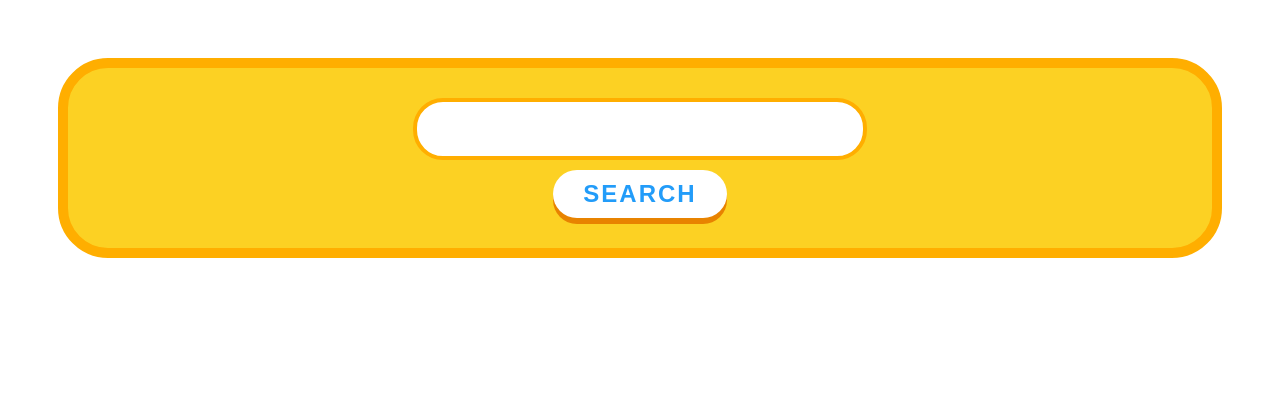
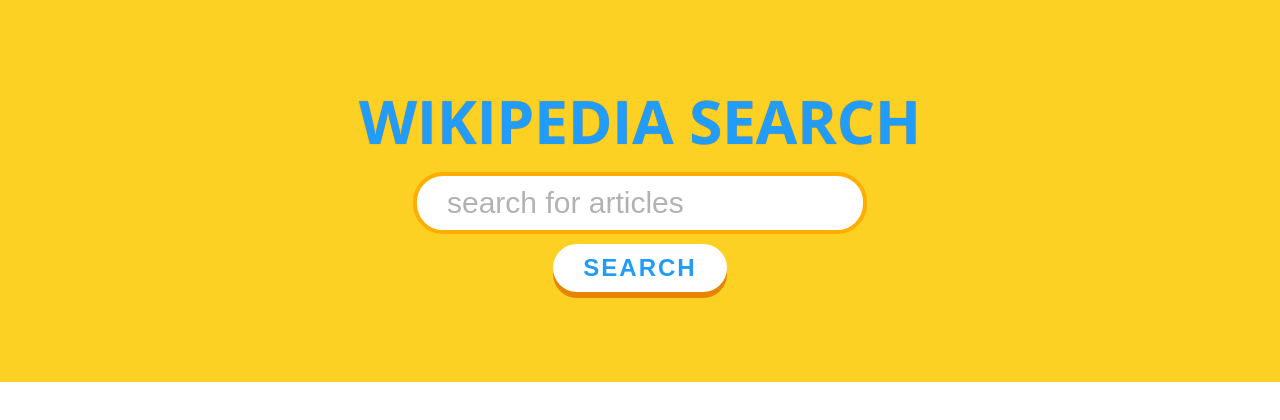
Before and after one commit to jbcoppola/Wikipedia-Viewer, a website: page index.html in a window 1280 px wide. Drawn offline with nearby package versions, Linux system fonts and the light colour scheme.

Commit message:
improved header

```diff
--- a/Content/scripts.js
+++ b/Content/scripts.js
@@ -37,7 +37,7 @@
                 result += "<p>" + data[j][i] + "</p>";
             }
             else {
-                result += "<a class='btn' href='" + data[j][i] + "'>" + "Full Article" + "</a>";
+                result += "<a class='btn' target='_blank' href='" + data[j][i] + "'>" + "Full Article" + "</a>";
             }
         }
         result += "</div>";
--- a/Content/style.scss
+++ b/Content/style.scss
@@ -15,9 +15,9 @@
     display: flex;
     flex-direction: column;
     justify-content: flex-start;
-    align-content: center;
+    align-content: stretch;
     min-height: 90vh;
-    padding: 50px;
+    margin: 0;
     font-family: 'Open Sans', sans-serif;
 }
 
@@ -26,18 +26,22 @@
     flex-direction: column;
     justify-content: center;
     align-content: center;
+    text-align: center;
     background-color: $lightMain;
-    border: 10px solid $medMain;
-    border-radius: $borderRadLarge;
-    padding: 20px;
-    margin-bottom: 40px;
+    padding: 80px 20px;
 
     input, .btn {
         align-self: center;
         padding: 10px 30px;
         max-width: 80%;
     }
-
+    h1 {
+        text-transform: uppercase;
+        color: $medSec;
+        text-shadow: 0 0 1px $darkMain;
+        font-size: 60px;
+        margin: 0;
+    }
     input {
         border: 4px solid $medMain;
         border-radius: $borderRadSmall;
@@ -45,6 +49,9 @@
         font-size: 30px;
         &:focus {
             border-color: $darkMain;
+        }
+        &::placeholder {
+            color: rgba(0,0,0,0.3);
         }
     }
 
@@ -89,6 +96,8 @@
     flex-direction: column;
     justify-content: flex-start;
     align-items: center;
+    padding-right: 10vw;
+    padding-left: 10vw;
 
     .result {
         display: flex;
@@ -110,6 +119,7 @@
         }
 
         h1 {
+            background-color: $lightMain;
             padding: 10px 40px;
             background-color: white;
             margin: 0;
--- a/index.html
+++ b/index.html
@@ -9,7 +9,8 @@
 </head>
 <body>
     <div class="search">
-        <input type="text" id="text" />
+        <h1>Wikipedia Search</h1>
+        <input type="text" id="text" placeholder="search for articles"/>
         <button class="btn">Search</button>
     </div>
     <div class="results"></div>
```
Also changed, not shown: Content/style.css.
